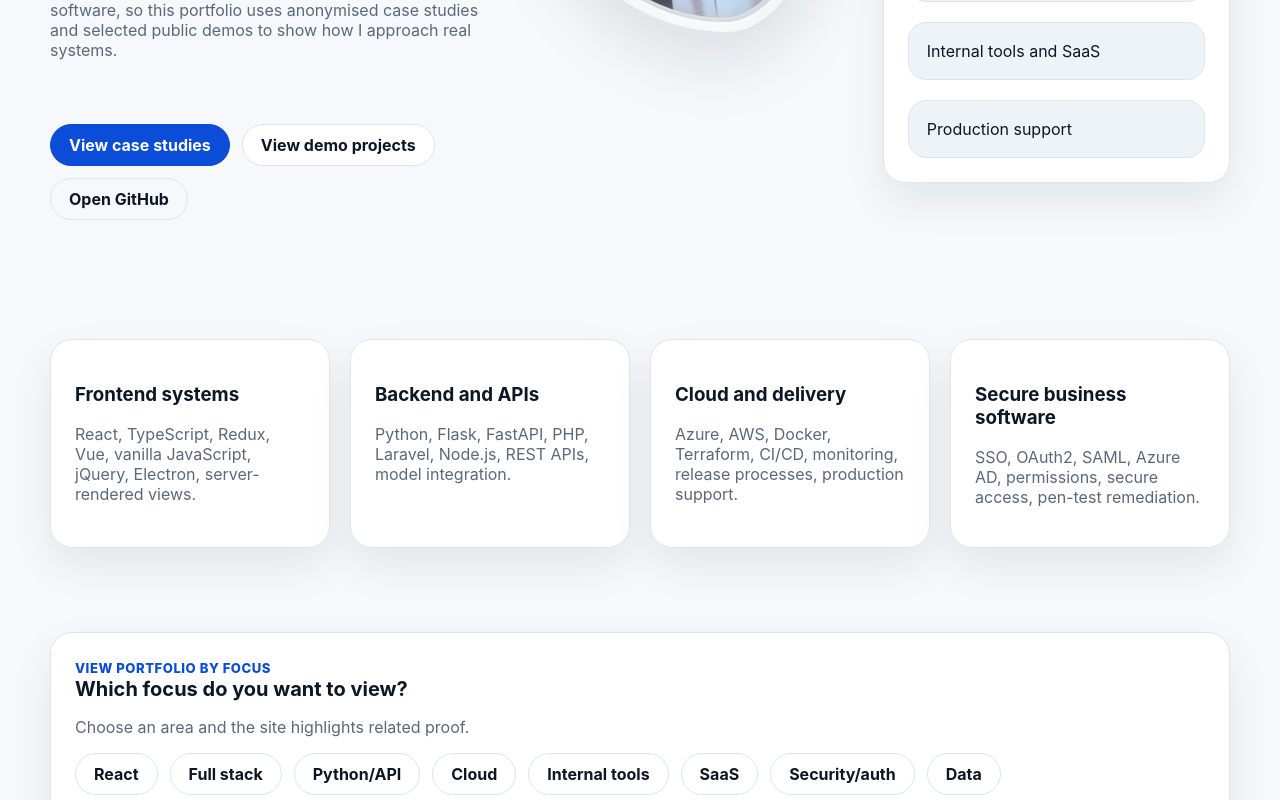
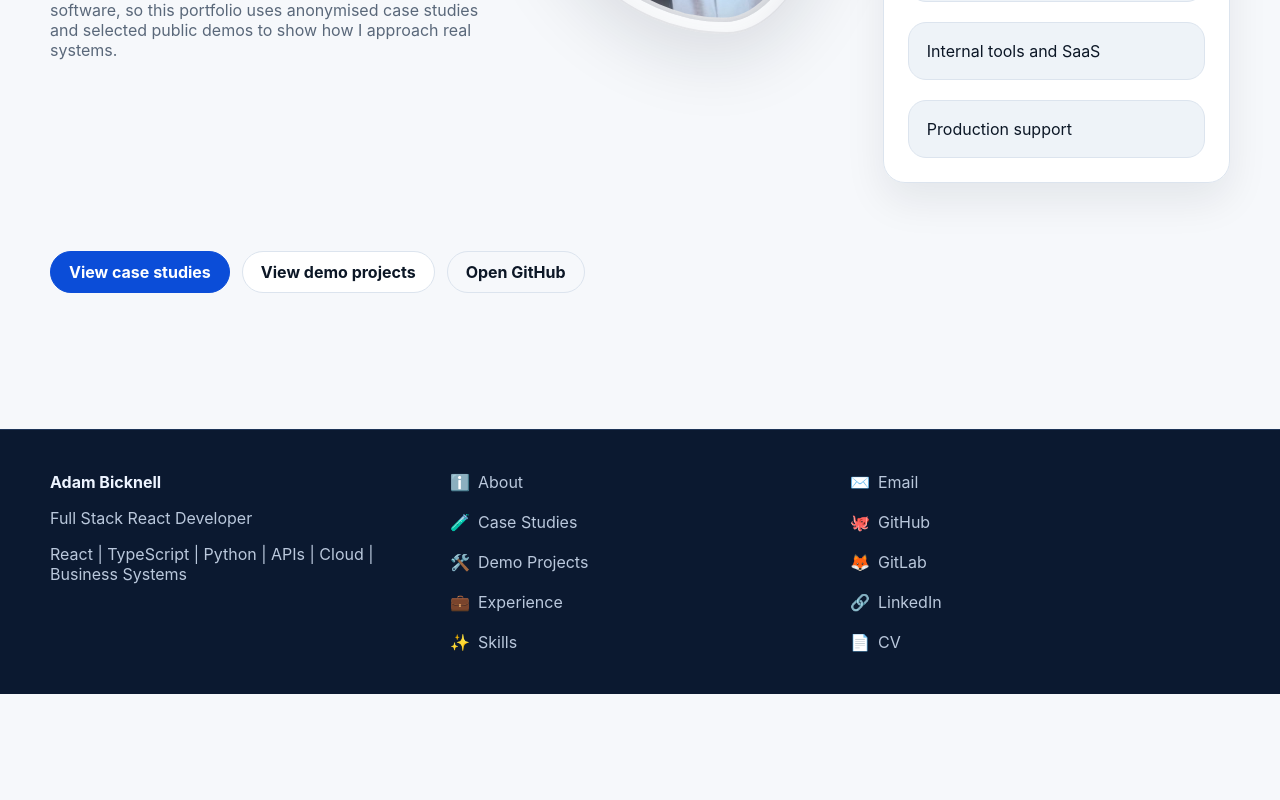
Before and after one commit to adambicknell/development-portfolio, a Next.js app: page / in a window 1280 px wide. Shown: the part 580-1380 px from the top of the page. After the commit the page ends 1274 px from the top, so only its background shows below. Built offline with nearby package versions, Linux system fonts and the light colour scheme.

Commit message:
UPDATE: home page layout.

```diff
--- a/src/app/about/page.tsx
+++ b/src/app/about/page.tsx
@@ -19,8 +19,8 @@ export default function Page() {
             </p>
           </div>
 
-          <div className="photo-cutout photo-cutout-wide">
-            <div className="photo-frame photo-frame-wide photo-frame-curved animate-fade-in-right">
+          <div className="photo-cutout photo-cutout-wide animate-fade-in-right">
+            <div className="photo-frame photo-frame-wide photo-frame-curved">
               <Image
                 src="/adam2.jpg"
                 alt="Portrait of Adam"
--- a/src/app/contact/page.tsx
+++ b/src/app/contact/page.tsx
@@ -18,8 +18,8 @@ export default function Page() {
             </p>
           </div>
 
-          <div className="photo-cutout photo-cutout-wide">
-            <div className="photo-frame photo-frame-wide photo-frame-curved animate-fade-in-right">
+          <div className="photo-cutout photo-cutout-wide animate-fade-in-right">
+            <div className="photo-frame photo-frame-wide photo-frame-curved">
               <Image
                 src="/adam3.jpg"
                 alt="Portrait style contact photo of Adam"
--- a/src/app/page.tsx
+++ b/src/app/page.tsx
@@ -25,17 +25,6 @@ export default function HomePage() {
                 this portfolio uses anonymised case studies and selected public
                 demos to show how I approach real systems.
               </p>
-              <div className="row" style={{ marginTop: 26 }}>
-                <Link className="button primary" href="/case-studies">
-                  View case studies
-                </Link>
-                <Link className="button" href="/demo-projects">
-                  View demo projects
-                </Link>
-                <a className="button ghost" href={site.github}>
-                  Open GitHub
-                </a>
-              </div>
             </div>
             <div className="animate-fade-in-up">
               <div className="photo-cutout photo-cutout-tall">
@@ -75,10 +64,19 @@ export default function HomePage() {
               </div>
             </aside>
           </div>
+          <div className="row" style={{ marginTop: 26 }}>
+            <Link className="button primary" href="/case-studies">
+              View case studies
+            </Link>
+            <Link className="button" href="/demo-projects">
+              View demo projects
+            </Link>
+            <a className="button ghost" href={site.github}>
+              Open GitHub
+            </a>
+          </div>
         </div>
       </section>
-
-      <HomeProofSections />
     </>
   );
 }
```
